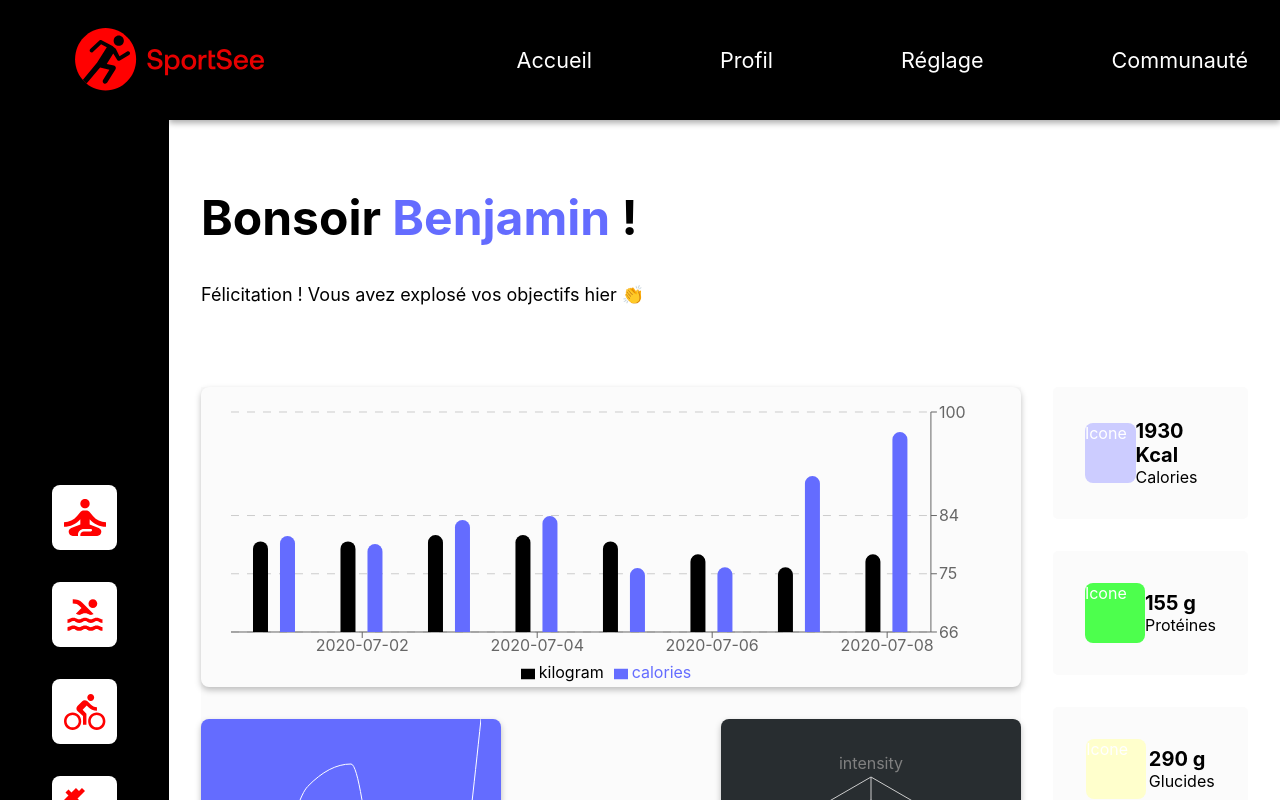
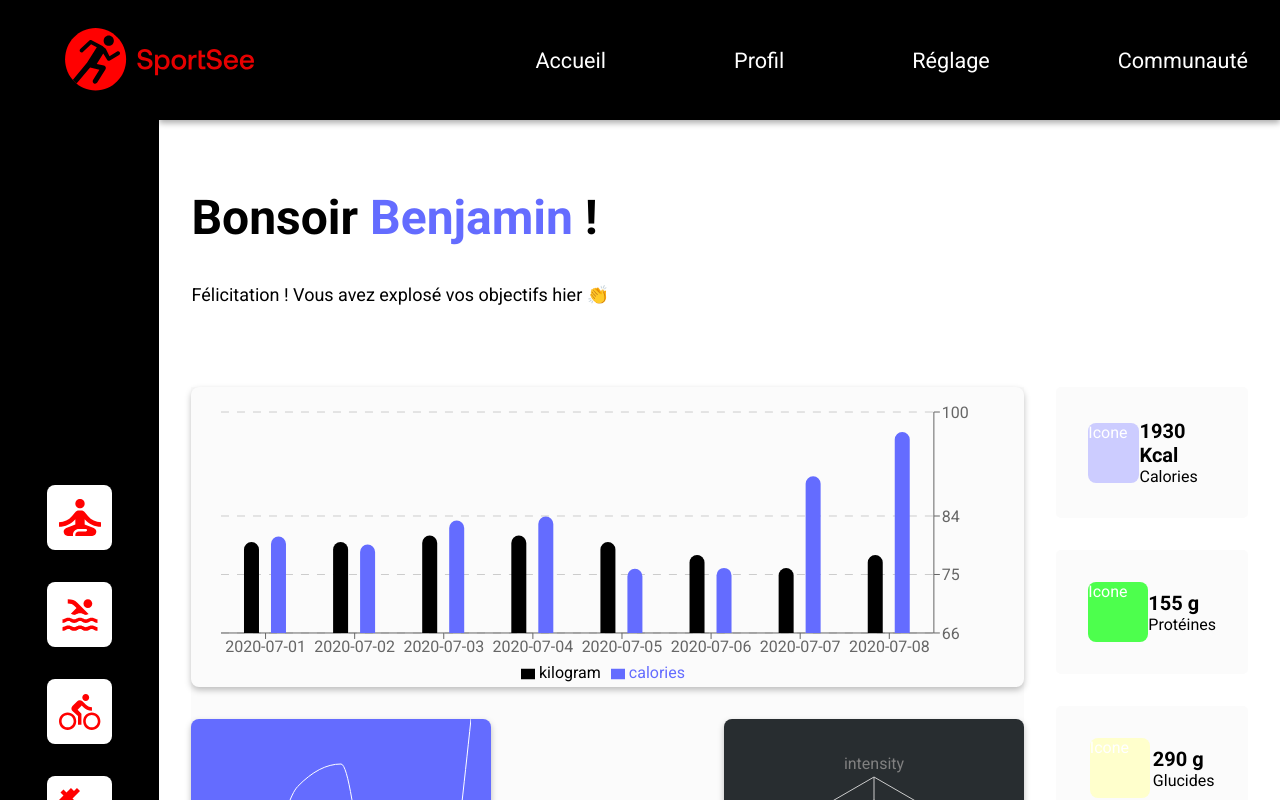
Before and after one commit to Mil00Z/sport-see, a React (Vite) app: page / in a window 1280 px wide. Shown: the top 800 px of the page. Built offline with nearby package versions, Linux system fonts and the light colour scheme.

Commit message:
Add Roboto Font

```diff
--- a/index.html
+++ b/index.html
@@ -5,6 +5,10 @@
     <link rel="icon" type="image/svg+xml" href="/vite.svg" />
     <meta name="viewport" content="width=device-width, initial-scale=1.0" />
     <meta http-equiv='cache-control' content='no-cache'>
+    <!-- Fonts Call -->
+    <link rel="preconnect" href="https://fonts.googleapis.com">
+    <link rel="preconnect" href="https://fonts.gstatic.com" crossorigin>
+    <link href="https://fonts.googleapis.com/css2?family=Roboto:wght@300;400;500;700&display=swap" rel="stylesheet">
     <title>sportsee</title>
   </head>
   <body>
--- a/src/styles/base/_starter.scss
+++ b/src/styles/base/_starter.scss
@@ -1,7 +1,8 @@
 :root {
 
   --body-font-size:1rem;
-  --body-font-family:Inter, system-ui, Avenir, Helvetica, Arial, sans-serif;
+  --body-font-family:'Roboto', sans-serif;
+  --body-font-family-2:Inter, system-ui, Avenir, Helvetica, Arial, sans-serif;
   --bar-sizes:120px;
 
   --primary-color:#FF0101;
@@ -27,7 +28,7 @@ body {
   // height:100dvh;
   margin: 0;
   font : {
-    family:var(--body-font-family);
+    family:var(--body-font-family,--body-font-family-2);
     size:var(--body-font-size);
   }
 
```
